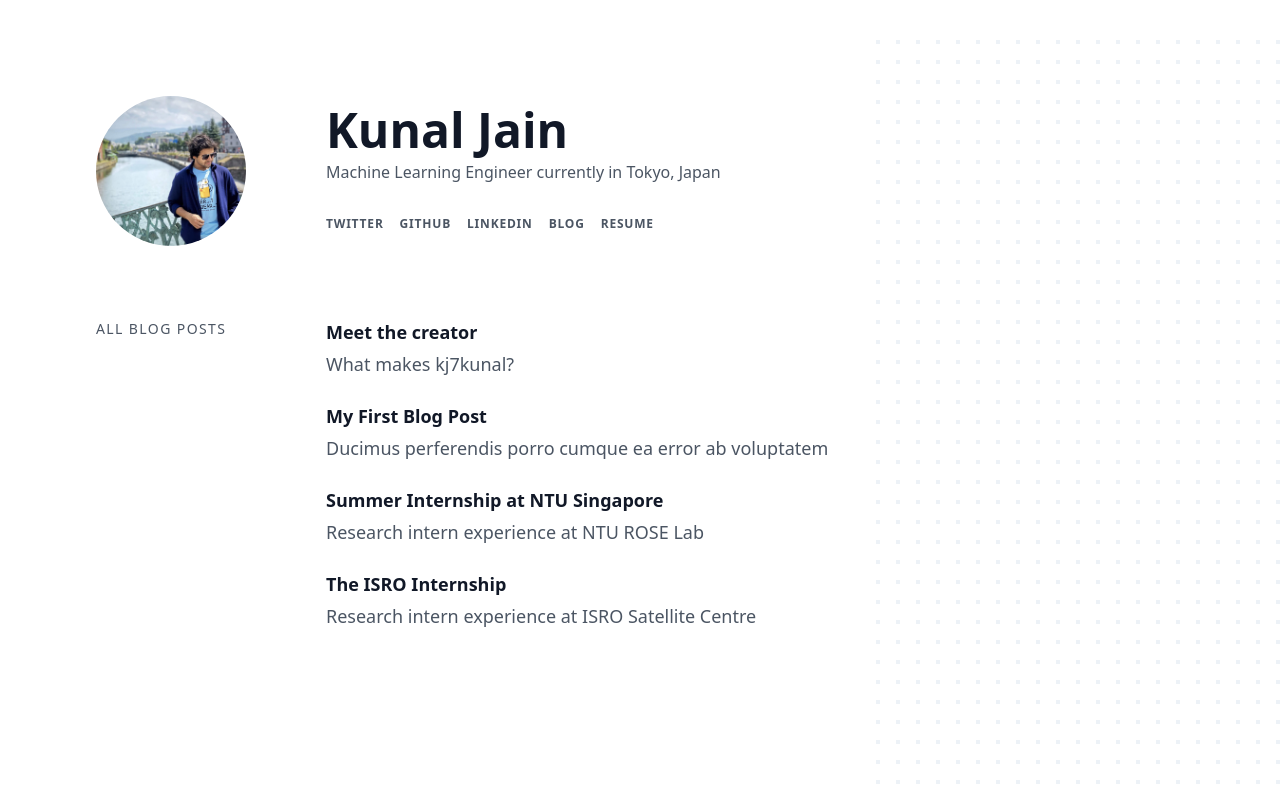
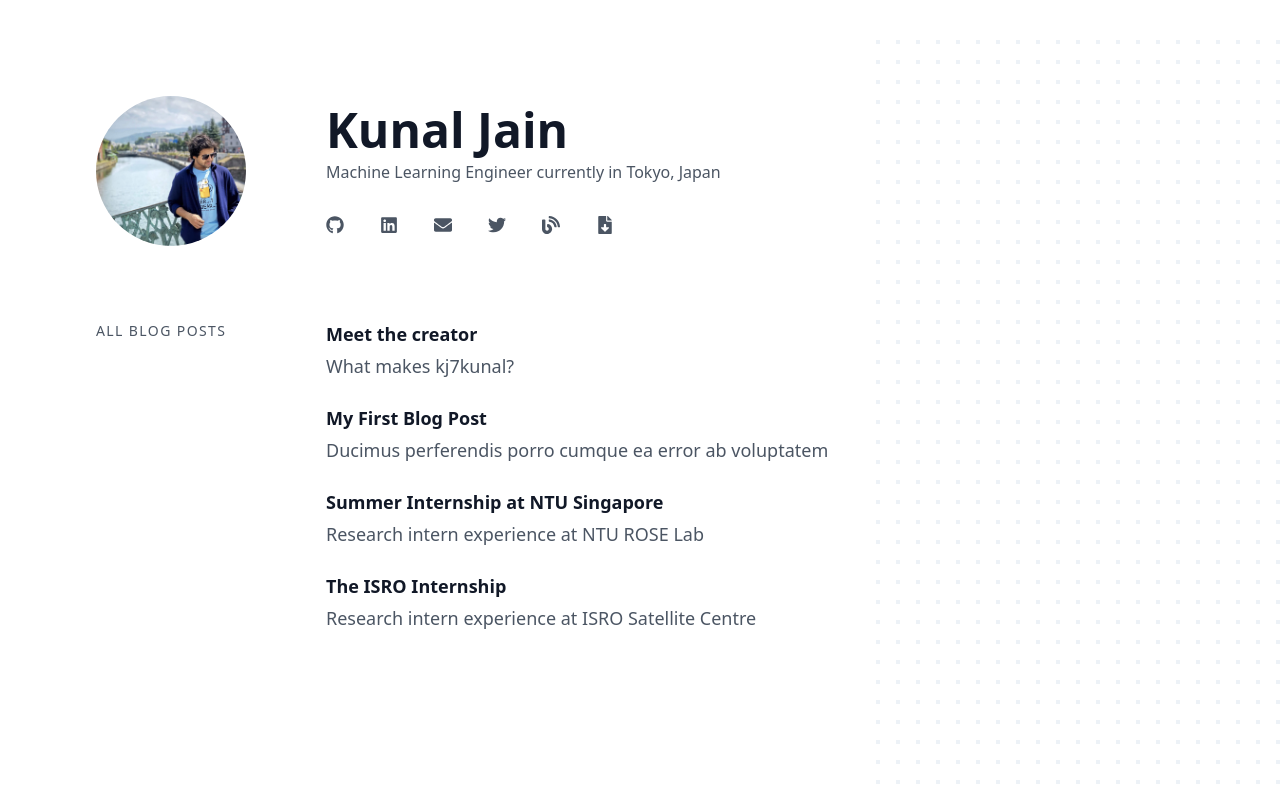
Before and after one commit to kj7kunal/kj7kunal.github.io, a Gatsby site: page /blog in a window 1280 px wide. Built offline with nearby package versions, Linux system fonts and the light colour scheme; Gatsby itself is replaced by a stand-in of ours.

Commit message:
added react-icons in header

```diff
--- a/gatsby-config.js
+++ b/gatsby-config.js
@@ -16,8 +16,28 @@ module.exports = {
     linkedin: `https://www.linkedin.com/in/kj7kunal`,
     // Optional: Resume URL
     resume: `https://tinyurl.com/kunaljainresume`,
+    // Optional: Email ID
+    mail: `kjkunal7996@gmail.com`,
     // Content of the About Me section
     about: `I'm a Machine Learning Engineer passionate about working in challenging and high-impact environments, and building automation pipelines that help save human time and effort. I take up side projects actively and like spending caffeinated lofi evenings working on them. I recently, and very reluctantly, started competitive programming for interviewing, but caved in to the benefits.`,
+    // Optional: List your experience, they must have `name` and `description`. `link` is optional.
+    experience: [
+      {
+        name: 'Visional Inc. (formerly BizReach Inc.)',
+        description: 'Machine Learning Engineer, October 2019 - Present',
+        link: 'https://www.visional.inc/ja/index.html',
+      },
+      {
+        name: 'Nanyang Technological University, Singapore',
+        description: 'Summer Research Internship, May 2018 - July 2018',
+        link: '/blog/ntu-intern',
+      },
+      {
+        name: 'ISRO Satellite Centre, Bangalore',
+        description: 'Summer Research Internship, May 2017 - July 2017',
+        link: '/blog/isro-intern',
+      },
+    ],
     // Optional: List your projects, they must have `name` and `description`. `link` is optional.
     projects: [
       {
@@ -58,24 +78,6 @@ module.exports = {
           },
         ],
         link: 'http://www.iitkgp.ac.in/',
-      },
-    ],
-    // Optional: List your experience, they must have `name` and `description`. `link` is optional.
-    experience: [
-      {
-        name: 'Visional Inc. (formerly BizReach Inc.)',
-        description: 'Machine Learning Engineer, October 2019 - Present',
-        link: 'https://www.visional.inc/ja/index.html',
-      },
-      {
-        name: 'Nanyang Technological University, Singapore',
-        description: 'Summer Research Internship, May 2018 - July 2018',
-        link: '/blog/ntu-intern',
-      },
-      {
-        name: 'ISRO Satellite Centre, Bangalore',
-        description: 'Summer Research Internship, May 2017 - July 2017',
-        link: '/blog/isro-intern',
       },
     ],
     // Optional: List your skills, they must have `name` and `description`.
@@ -142,7 +144,7 @@ module.exports = {
     {
       resolve: `gatsby-plugin-google-analytics`,
       options: {
-        trackingId: `ADD YOUR TRACKING ID HERE`, // Optional Google Analytics
+        trackingId: `UA-193465086-1`, // Optional Google Analytics
       },
     },
     {
--- a/src/components/header/index.jsx
+++ b/src/components/header/index.jsx
@@ -1,6 +1,14 @@
 import { Link } from 'gatsby';
 import get from 'lodash/get';
 import React from 'react';
+
+import { FaLinkedin } from "@react-icons/all-files/fa/FaLinkedin";
+import { FaGithub } from "@react-icons/all-files/fa/FaGithub";
+import { FaTwitter } from "@react-icons/all-files/fa/FaTwitter";
+import { FaBlog } from "@react-icons/all-files/fa/FaBlog";
+import { FaEnvelope } from "@react-icons/all-files/fa/FaEnvelope";
+import { FaFileDownload } from "@react-icons/all-files/fa/FaFileDownload";
+
 
 import profileImg from '../../images/profile.jpg';
 
@@ -14,7 +22,9 @@ const classes = {
   list: 'mt-6 uppercase tracking-wider',
   item: 'inline list-none pr-4',
   link:
-    'inline-block py-2 font-semibold text-xs text-gray-600 hover:text-black',
+    'inline-block py-2 font-semibold text-xs text-gray-600 hover:text-blue-500',
+  icon:
+    'inline-block py-2 font-semibold pr-5 text-lg text-gray-600 hover:text-blue-500',
 };
 
 const Header = ({ metadata = {}, noBlog = false }) => {
@@ -22,6 +32,7 @@ const Header = ({ metadata = {}, noBlog = false }) => {
   const github = get(metadata, 'github', false);
   const linkedin = get(metadata, 'linkedin', false);
   const resume = get(metadata, 'resume', false);
+  const mail = get(metadata, 'mail', false);
 
   return (
     <div className={classes.wrapper}>
@@ -35,17 +46,7 @@ const Header = ({ metadata = {}, noBlog = false }) => {
           <Link to="/">{metadata.name}</Link>
         </h1>
         <p className={classes.description}>{metadata.description}</p>
-        <ul className={classes.list}>
-          {twitter && (
-            <li className={classes.item}>
-              <a
-                className={classes.link}
-                href={`https://twitter.com/${twitter}`}
-              >
-                Twitter
-              </a>
-            </li>
-          )}
+        {/* <ul className={classes.list}>
           {github && (
             <li className={classes.item}>
               <a className={classes.link} href={github}>
@@ -57,6 +58,16 @@ const Header = ({ metadata = {}, noBlog = false }) => {
             <li className={classes.item}>
               <a className={classes.link} href={linkedin}>
                 LinkedIn
+              </a>
+            </li>
+          )}
+          {twitter && (
+            <li className={classes.item}>
+              <a
+                className={classes.link}
+                href={`https://twitter.com/${twitter}`}
+              >
+                Twitter
               </a>
             </li>
           )}
@@ -74,6 +85,55 @@ const Header = ({ metadata = {}, noBlog = false }) => {
               </a>
             </li>
           )}
+        </ul> */}
+        <ul className={classes.list}>
+          {github && (
+            <li className={classes.item}>
+              <a className={classes.icon} href={github}>
+                <FaGithub />
+              </a>
+            </li>
+          )}
+          {linkedin && (
+            <li className={classes.item}>
+              <a className={classes.icon} href={linkedin}>
+                <FaLinkedin />
+              </a>
+            </li>
+          )}
+          {mail && (
+            <li className={classes.item}>
+              <a className={classes.icon}
+                href={`mailto:${mail}`}
+              >
+                <FaEnvelope />
+              </a>
+            </li>
+          )}
+          {twitter && (
+            <li className={classes.item}>
+              <a
+                className={classes.icon}
+                href={`https://twitter.com/${twitter}`}
+              >
+                <FaTwitter />
+              </a>
+            </li>
+          )}
+          {!noBlog && (
+            <li className={classes.item}>
+              <Link className={classes.icon} to="/blog">
+                <FaBlog />
+              </Link>
+            </li>
+          )}
+          {resume && (
+            <li className={classes.item}>
+              <a className={classes.icon} href={resume}>
+                <FaFileDownload />
+              </a>
+            </li>
+          )}
         </ul>
       </div>
     </div>
--- a/src/pages/blog.jsx
+++ b/src/pages/blog.jsx
@@ -38,6 +38,7 @@ export const pageQuery = graphql`
         github
         linkedin
         resume
+        mail
       }
     }
     allMarkdownRemark(sort: { fields: [frontmatter___date], order: DESC }) {
--- a/src/pages/index.jsx
+++ b/src/pages/index.jsx
@@ -14,10 +14,10 @@ import SEO from '../components/seo';
 
 const Index = ({ data }) => {
   const about = get(data, 'site.siteMetadata.about', false);
+  const experience = get(data, 'site.siteMetadata.experience', false);
   const projects = get(data, 'site.siteMetadata.projects', false);
   const posts = data.allMarkdownRemark.edges;
   const education = get(data, 'site.siteMetadata.education', false);
-  const experience = get(data, 'site.siteMetadata.experience', false);
   const skills = get(data, 'site.siteMetadata.skills', false);
   const noBlog = !posts || !posts.length;
 
@@ -26,13 +26,13 @@ const Index = ({ data }) => {
       <SEO />
       <Header metadata={data.site.siteMetadata} noBlog={noBlog} />
       {about && <SectionAbout about={about} />}
+      {experience && experience.length && (
+        <SectionExperience experience={experience} />
+      )}
       {projects && projects.length && <SectionProjects projects={projects} />}
       {!noBlog && <SectionBlog posts={posts} />}
       {education && education.length && (
         <SectionEducation education={education} />
-      )}
-      {experience && experience.length && (
-        <SectionExperience experience={experience} />
       )}
       {skills && skills.length && <SectionSkills skills={skills} />}
     </Layout>
@@ -53,6 +53,12 @@ export const pageQuery = graphql`
         github
         linkedin
         resume
+        mail
+        experience {
+          name
+          description
+          link
+        }
         projects {
           name
           description
@@ -63,11 +69,6 @@ export const pageQuery = graphql`
           description {
             text
           }
-          link
-        }
-        experience {
-          name
-          description
           link
         }
         skills {
--- a/src/templates/blog-post.jsx
+++ b/src/templates/blog-post.jsx
@@ -45,6 +45,7 @@ export const pageQuery = graphql`
         github
         linkedin
         resume
+        mail
       }
     }
     markdownRemark(fields: { slug: { eq: $slug } }) {
```
Also changed, not shown: package.json (+6 -5 lines), 1 other file.
